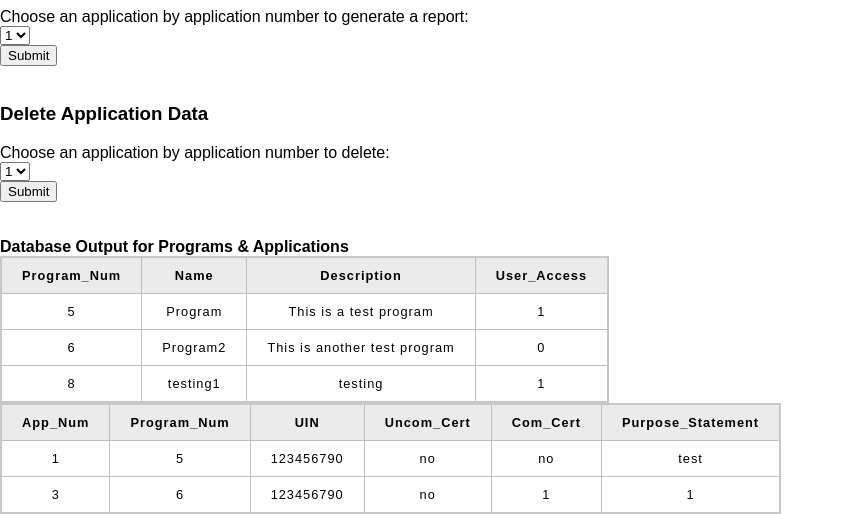
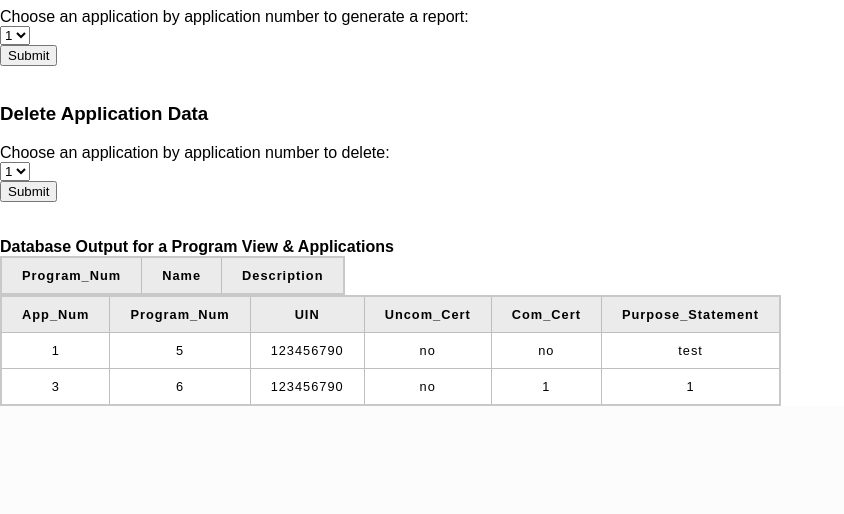
Before and after one commit to nick-thewin/CSCE310_Project, a PHP site: page /app_info_manager.php in a window 1280 px wide. Shown: the part 652-1166 px from the top of the page, without its empty margins (0-844 px from the left). After the commit the page ends 1058 px from the top, so only its background shows below. Run offline with PHP 8.4, Linux system fonts and the light colour scheme; data comes from the database, SQL or seed files in the repository; data that the repository does not hold is empty.

Commit message:
Added display of created view for app manager

```diff
--- a/app_info_manager.php
+++ b/app_info_manager.php
@@ -173,28 +173,25 @@
 
 
 <?php
-// This displays the table for the "programs" table and the "applications" table
-$query = "SELECT * FROM programs";
-echo "<br><b>Database Output for Programs & Applications</b>";
+// This displays the table for the Program view I created and the "applications" table
+$query = "SELECT * FROM ProgramView";
+echo "<br><b>Database Output for a Program View & Applications</b>";
 echo '<table>
       <tr>
           <th>Program_Num</th>
           <th>Name</th>
           <th>Description</th>
-          <th>User_Access</th>
       </tr>';
 if ($result = $conn->query($query)) {
   while ($row = $result->fetch_assoc()) {
       $field1name = $row["Program_Num"];
       $field2name = $row["Name"];
       $field3name = $row["Description"];
-      $field4name = $row["User_Access"];
 
       echo '<tr>
         <td>'.$field1name.'</td>
         <td>'.$field2name.'</td>
         <td>'.$field3name.'</td>
-        <td>'.$field4name.'</td>
       </tr>';
   }
 $result->free();
```
